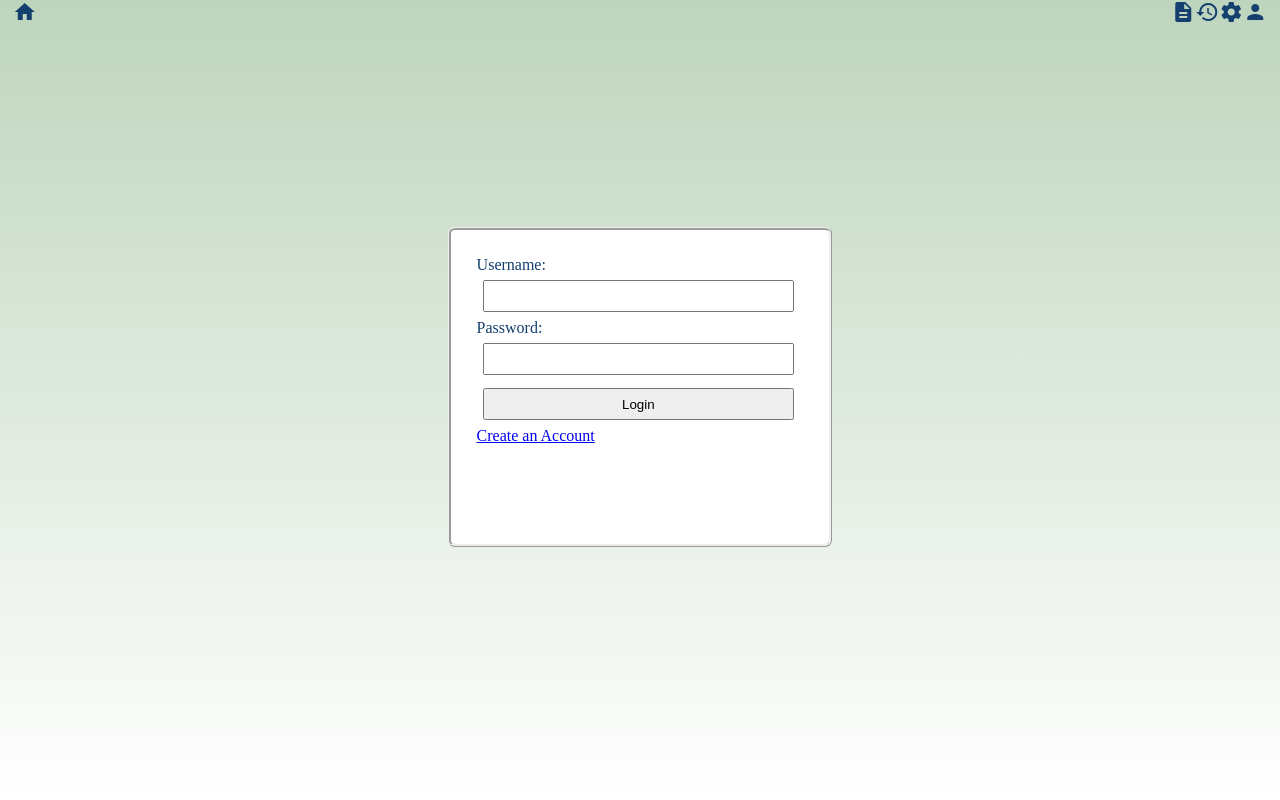
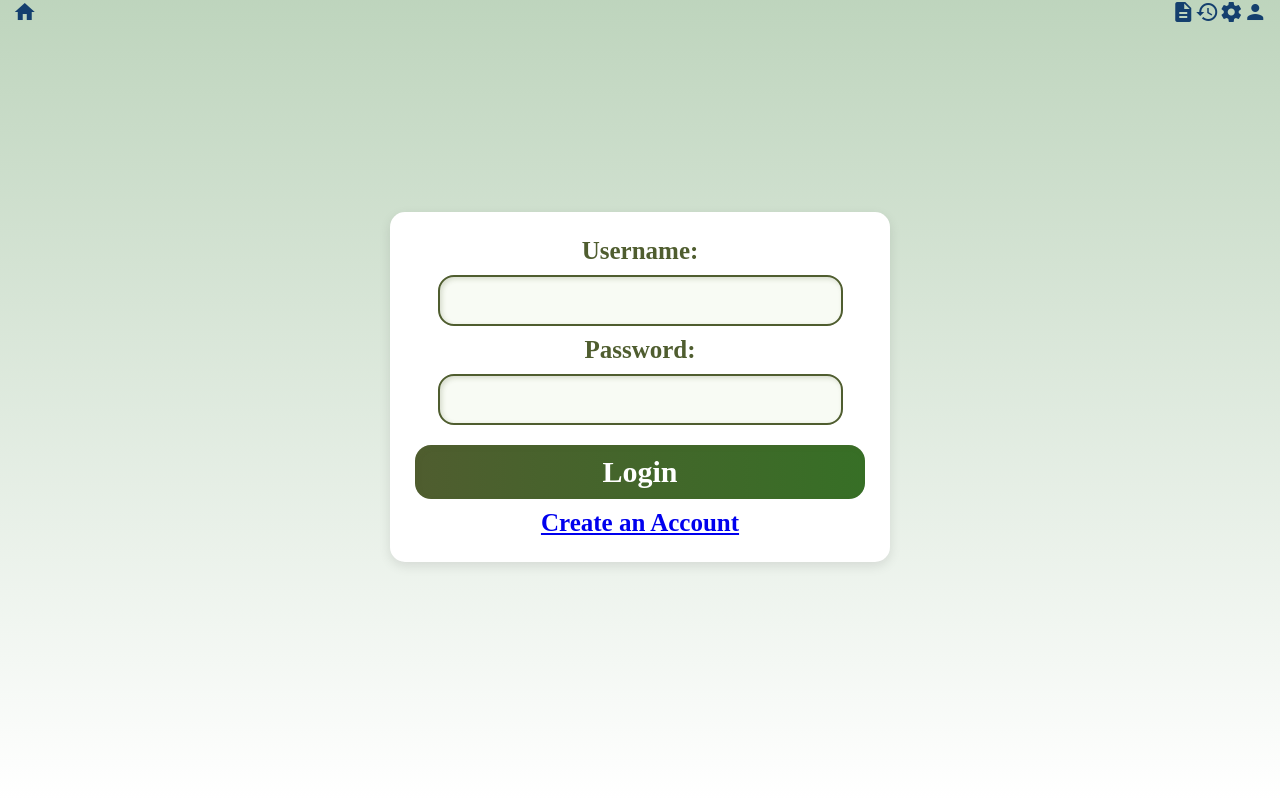
Before and after one commit to SKel1817/on-it, a Flask app: page /login in a window 1280 px wide. Shown: the part 13-813 px from the top of the page. Run offline with Flask 3, Linux system fonts and the light colour scheme.

Commit message:
Mirna Login CSS

```diff
--- a/static/style.css
+++ b/static/style.css
@@ -143,33 +143,72 @@ body {
 /* login.html Web Styling */
 
 .loginContainer {
-    padding: 2%;
-    height: 40%;
-    width: 30%;
+    width: 500px;
+    padding: 25px;
+    padding: 25px;
+    border-radius: 15px;
 
-    border: ridge;
-    border-radius: 2%;
+    font-family: 'Playfair Display', serif;
+    font-weight: 700;
+    font-size: 25px;
+    color: #143F6E;
+
+    background-color: #ffffff;
+    box-shadow: 0px 4px 12px rgba(0, 0, 0, 0.1);
 
     position: absolute;
     top: 50%;
     left: 50%;
     transform: translate(-50%, -50%);
 
-    background-color: #ffffff;
-    text-align: left;
-
-    overflow-y: auto;
+    display: flex;
+    flex-direction: column;
+    align-items: center;
+    justify-content: center;
 }
 
 .loginContainer form {
-    color: #143F6E;
+    width: 100%;
+    display: flex;
+    flex-direction: column;
+    align-items: center;
+    color: #4F5D2F;
 }
 
 .loginContainer input {
-    width: 95%;
-    padding: 2%;
-    margin: 2%;
+    width: 90%;
+    padding: 12px;
+    margin: 10px 0;
+    border: 2px solid #4F5D2F;
+    border-radius: 16px;
+    font-size: 20px;
+    background-color: #F8FBF4;
+    color: #05172A;
+    box-shadow: inset 2px 2px 5px rgba(79, 93, 47, 0.2);
 }
+
+.loginContainer input[type="submit"] {
+    width: 100%;
+    padding: 10px;
+    background: linear-gradient(to right,  #4F5D2F, #376F26);
+    color: white;
+    font-family: 'Playfair Display' , serif;
+    font-weight: 700;
+    font-size: 30px;
+    font-weight: bold;
+    border: none;
+    cursor: pointer;
+    transition: background 0.3s ease-in-out, transform 0.3s ease;
+ }
+
+ .loginContainer input[type="submit"]:hover {
+    background: linear-gradient(to right, #376F26,  #143F6E);
+    transform: scale(1.03);
+  }
+
+ .loginContainer input[type="submit"]:active {
+ transform: scale(0.98);
+ }
 
 /* acctCreate.html Web Styling */
 
@@ -364,4 +403,14 @@ font-size:1.5em;
 }
 }
 
+@media (max-width: 600px) {
+    .loginContainer {
+    width: 85%;
+    padding: 20px;
+    border-radius: 12px;
+    font-size: 18px;
+    }
+    }
+
+
 }
```
